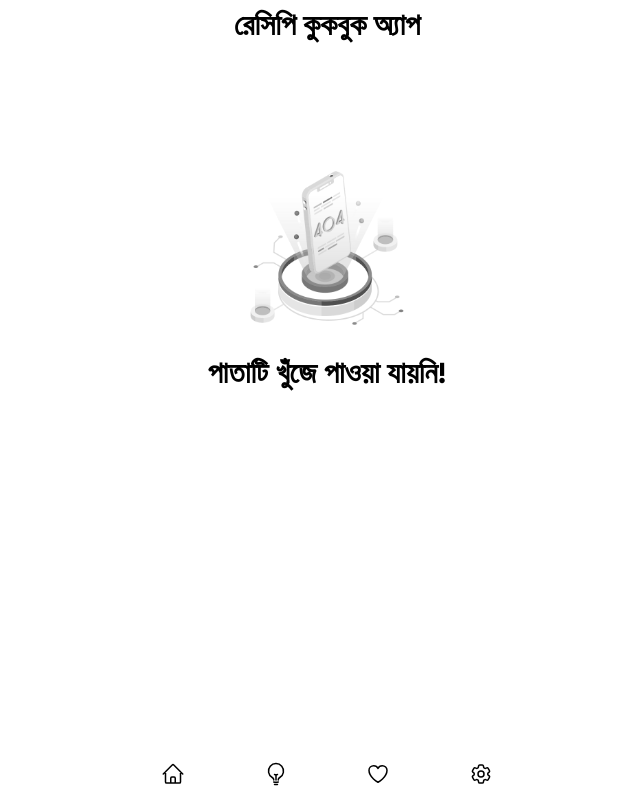
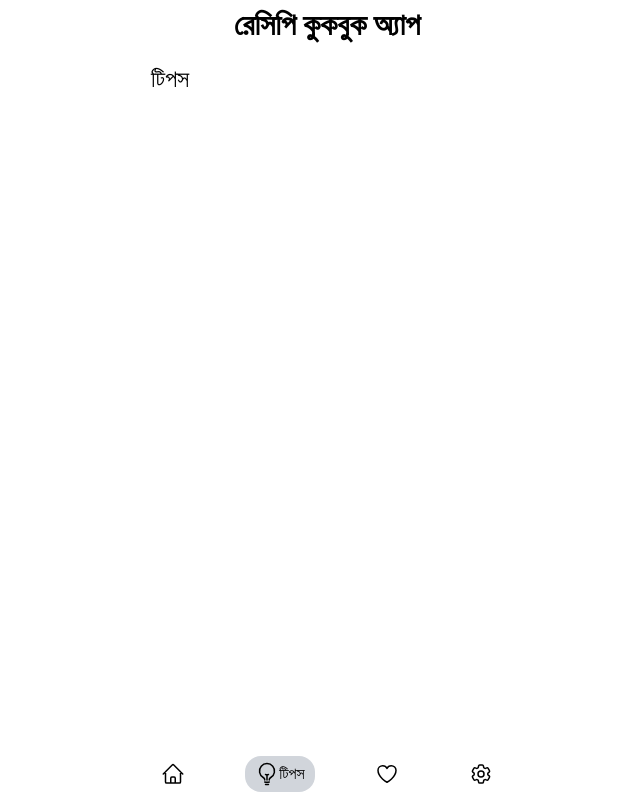
Before and after one commit to monzuralam/recipe-cookbook-app, a Vue app: page /tips in a window 1280 px wide. Shown: the whole page, without its empty margins (313-953 px from the left). Built offline with nearby package versions, Linux system fonts and the light colour scheme.

Commit message:
tips router register & compoent added

```diff
--- a/src/main.js
+++ b/src/main.js
@@ -3,6 +3,7 @@ import { createRouter, createWebHistory } from "vue-router";
 import { createPinia } from "pinia";
 
 import Home from "./routes/Home.vue";
+import Tips from "./routes/Tips.vue";
 import Settings from "./routes/Settings.vue";
 import Errors from "./routes/Errors.vue";
 
@@ -13,6 +14,10 @@ const routes = [
   {
     path: "/",
     component: Home,
+  },
+  {
+    path: "/tips/",
+    component: Tips,
   },
   {
     path: "/settings",
--- /dev/null
+++ b/src/routes/Tips.vue
@@ -0,0 +1,9 @@
+<script setup></script>
+
+<template>
+  <div class="container h-screen py-16 dark:bg-black">
+    <h2 class="text-2xl">টিপস</h2>
+  </div>
+</template>
+
+<style scoped></style>
```
